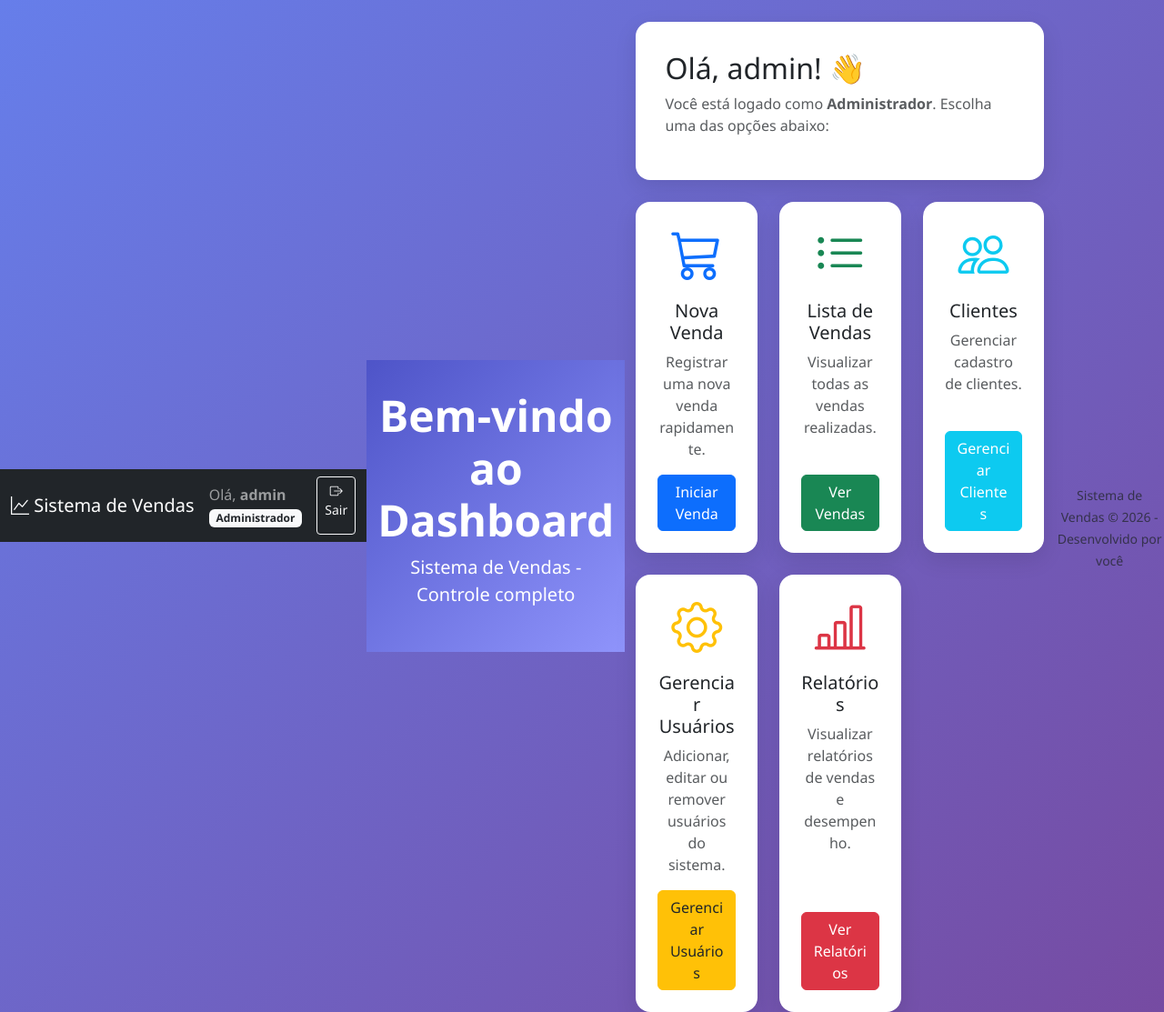
After one commit to kevelincristineescola/site-de-vendas, a Flask app: page /dashboard in a window 1280 px wide. The commit adds this page. Shown: the whole page at 91% size. Run offline with Flask 3, Linux system fonts and the light colour scheme; a user stored in the database is signed in.

Commit message:
fiz o sistema front end - Brenda

```diff
--- a/app.py
+++ b/app.py
@@ -4,7 +4,7 @@ from werkzeug.security import generate_password_hash, check_password_hash
 import os
 
 app = Flask(__name__)
-app.secret_key = 'sua_chave_secreta_muito_forte_aqui_123456'  # Mude isso em produção!
+app.secret_key = 'sua_chave_secreta_muito_forte_aqui_123456_mude_em_producao!'
 
 # ====================== CONFIGURAÇÃO DO BANCO ======================
 def init_db():
@@ -12,7 +12,6 @@ def init_db():
         conn = sqlite3.connect('database.db')
         cursor = conn.cursor()
 
-        # Tabela de usuários
         cursor.execute('''
             CREATE TABLE IF NOT EXISTS users (
                 id INTEGER PRIMARY KEY AUTOINCREMENT,
@@ -31,25 +30,26 @@ def init_db():
 
         conn.commit()
         conn.close()
-        print("Banco de dados criado com usuários padrão!")
+        print("✅ Banco de dados criado com usuários padrão!")
 
 # ====================== ROTAS ======================
 
 @app.route('/')
 def index():
     if 'user_id' in session:
-        if session['role'] == 'adm':
-            return "Bem-vindo, Administrador! <a href='/logout'>Sair</a>"
-        else:
-            return "Bem-vindo, Usuário! <a href='/logout'>Sair</a>"
+        return redirect(url_for('dashboard'))
     return render_template('index.html')
 
 
 @app.route('/login', methods=['GET', 'POST'])
 def login():
     if request.method == 'POST':
-        username = request.form['username']
-        password = request.form['password']
+        username = request.form.get('username')
+        password = request.form.get('password')
+
+        if not username or not password:
+            flash('Preencha todos os campos!', 'error')
+            return render_template('index.html')
 
         conn = sqlite3.connect('database.db')
         cursor = conn.cursor()
@@ -64,21 +64,28 @@ def login():
             session['role'] = user[3]
 
             flash(f'Login realizado com sucesso! Bem-vindo, {user[1]}', 'success')
-
-            if user[3] == 'adm':
-                return redirect(url_for('index'))  # ou para dashboard admin
-            else:
-                return redirect(url_for('index'))  # ou para dashboard user
+            return redirect(url_for('dashboard'))
         else:
             flash('Usuário ou senha incorretos!', 'error')
+            return render_template('index.html')
 
     return render_template('index.html')
+
+
+@app.route('/dashboard')
+def dashboard():
+    if 'user_id' not in session:
+        flash('Faça login para acessar o sistema.', 'error')
+        return redirect(url_for('index'))
+
+    role_name = 'Administrador' if session.get('role') == 'adm' else 'Vendedor'
+    return render_template('dashboard.html', username=session['username'], role=role_name)
 
 
 @app.route('/logout')
 def logout():
     session.clear()
-    flash('Você saiu do sistema.', 'info')
+    flash('Você saiu do sistema com sucesso.', 'info')
     return redirect(url_for('index'))
 
 
--- a/static/css/style.css
+++ b/static/css/style.css
@@ -1 +1,119 @@
-/* Estilos do sistema de vendas */
+/* ====================== ESTILO GERAL ====================== */
+body {
+    background: linear-gradient(135deg, #667eea 0%, #764ba2 100%);
+    min-height: 100vh;
+    margin: 0;
+    padding: 0;
+    display: flex;
+    align-items: center;
+    justify-content: center;
+    font-family: 'Segoe UI', system-ui, sans-serif;
+}
+
+/* Container principal */
+.login-container {
+    width: 100%;
+    max-width: 420px;
+    padding: 20px;
+}
+
+/* Card de login */
+.login-card {
+    background: white;
+    border-radius: 20px;
+    box-shadow: 0 20px 40px rgba(0, 0, 0, 0.25);
+    overflow: hidden;
+}
+
+/* Cabeçalho */
+.login-header {
+    background: linear-gradient(135deg, #4e54c8, #8f94fb);
+    color: white;
+    padding: 2.8rem 2rem 2rem;
+    text-align: center;
+}
+
+.login-header h1 {
+    font-size: 2.1rem;
+    font-weight: 700;
+    margin-bottom: 8px;
+}
+
+.login-header p {
+    opacity: 0.95;
+    margin: 0;
+    font-size: 1.05rem;
+}
+
+/* Corpo do formulário */
+.login-body {
+    padding: 2.5rem 2.2rem;
+}
+
+/* Inputs */
+.form-label {
+    font-weight: 600;
+    color: #333;
+    margin-bottom: 8px;
+}
+
+.input-group-text {
+    background-color: #f8f9fa;
+    border: 2px solid #e0e0e0;
+    border-right: none;
+    border-radius: 12px 0 0 12px;
+}
+
+.form-control {
+    height: 54px;
+    border: 2px solid #e0e0e0;
+    border-radius: 0 12px 12px 0;
+    font-size: 1.02rem;
+    transition: all 0.3s ease;
+}
+
+.form-control:focus {
+    border-color: #667eea;
+    box-shadow: 0 0 0 4px rgba(102, 126, 234, 0.15);
+    outline: none;
+}
+
+/* Botão de login */
+.btn-login {
+    height: 54px;
+    background: linear-gradient(135deg, #667eea, #764ba2);
+    color: white;
+    font-size: 1.1rem;
+    font-weight: 600;
+    border: none;
+    border-radius: 12px;
+    transition: all 0.3s ease;
+    margin-top: 10px;
+}
+
+.btn-login:hover {
+    transform: translateY(-3px);
+    box-shadow: 0 12px 25px rgba(102, 126, 234, 0.4);
+    color: white;
+}
+
+/* Alertas */
+.alert {
+    border-radius: 12px;
+    font-size: 0.98rem;
+}
+
+/* Responsividade */
+@media (max-width: 480px) {
+    .login-card {
+        border-radius: 16px;
+    }
+
+    .login-header {
+        padding: 2.2rem 1.5rem 1.5rem;
+    }
+
+    .login-body {
+        padding: 2rem 1.8rem;
+    }
+}
--- /dev/null
+++ b/templates/dashboard.html
@@ -0,0 +1,137 @@
+<!DOCTYPE html>
+<html lang="pt-br">
+<head>
+    <meta charset="UTF-8">
+    <meta name="viewport" content="width=device-width, initial-scale=1.0">
+    <title>Dashboard - Sistema de Vendas</title>
+
+    <!-- Bootstrap 5 + Icons -->
+    <link href="https://cdn.jsdelivr.net/npm/bootstrap@5.3.3/dist/css/bootstrap.min.css" rel="stylesheet">
+    <link href="https://cdn.jsdelivr.net/npm/bootstrap-icons@1.11.3/font/bootstrap-icons.css" rel="stylesheet">
+
+    <link rel="stylesheet" href="{{ url_for('static', filename='css/style.css') }}">
+
+    <style>
+        .dashboard-header {
+            background: linear-gradient(135deg, #4e54c8, #8f94fb);
+            color: white;
+            padding: 2rem 0;
+        }
+        .card {
+            border: none;
+            border-radius: 16px;
+            box-shadow: 0 8px 25px rgba(0, 0, 0, 0.1);
+            transition: transform 0.3s ease;
+        }
+        .card:hover {
+            transform: translateY(-8px);
+        }
+        .welcome-section {
+            background: white;
+            border-radius: 16px;
+            padding: 2rem;
+            box-shadow: 0 8px 25px rgba(0, 0, 0, 0.1);
+        }
+    </style>
+</head>
+<body>
+
+    <!-- Navbar -->
+    <nav class="navbar navbar-expand-lg navbar-dark bg-dark">
+        <div class="container-fluid">
+            <a class="navbar-brand" href="#">
+                <i class="bi bi-graph-up"></i> Sistema de Vendas
+            </a>
+            <div class="navbar-nav ms-auto">
+                <span class="navbar-text me-3">
+                    Olá, <strong>{{ username }}</strong>
+                    <span class="badge bg-light text-dark">{{ role }}</span>
+                </span>
+                <a href="{{ url_for('logout') }}" class="btn btn-outline-light btn-sm">
+                    <i class="bi bi-box-arrow-right"></i> Sair
+                </a>
+            </div>
+        </div>
+    </nav>
+
+    <div class="dashboard-header text-center">
+        <div class="container">
+            <h1 class="display-5 fw-bold">Bem-vindo ao Dashboard</h1>
+            <p class="lead">Sistema de Vendas - Controle completo</p>
+        </div>
+    </div>
+
+    <div class="container mt-4">
+
+        <!-- Mensagem de boas-vindas -->
+        <div class="welcome-section mb-4">
+            <h2>Olá, {{ username }}! 👋</h2>
+            <p class="text-muted">Você está logado como <strong>{{ role }}</strong>. Escolha uma das opções abaixo:</p>
+        </div>
+
+        <div class="row g-4">
+
+            <!-- Card 1 -->
+            <div class="col-md-6 col-lg-4">
+                <div class="card h-100 text-center p-4">
+                    <i class="bi bi-cart3 display-4 text-primary mb-3"></i>
+                    <h5 class="card-title">Nova Venda</h5>
+                    <p class="card-text text-muted">Registrar uma nova venda rapidamente.</p>
+                    <a href="#" class="btn btn-primary mt-auto">Iniciar Venda</a>
+                </div>
+            </div>
+
+            <!-- Card 2 -->
+            <div class="col-md-6 col-lg-4">
+                <div class="card h-100 text-center p-4">
+                    <i class="bi bi-list-ul display-4 text-success mb-3"></i>
+                    <h5 class="card-title">Lista de Vendas</h5>
+                    <p class="card-text text-muted">Visualizar todas as vendas realizadas.</p>
+                    <a href="#" class="btn btn-success mt-auto">Ver Vendas</a>
+                </div>
+            </div>
+
+            <!-- Card 3 -->
+            <div class="col-md-6 col-lg-4">
+                <div class="card h-100 text-center p-4">
+                    <i class="bi bi-people display-4 text-info mb-3"></i>
+                    <h5 class="card-title">Clientes</h5>
+                    <p class="card-text text-muted">Gerenciar cadastro de clientes.</p>
+                    <a href="#" class="btn btn-info text-white mt-auto">Gerenciar Clientes</a>
+                </div>
+            </div>
+
+            <!-- Card 4 - Só aparece para Administrador -->
+            {% if role == 'Administrador' %}
+            <div class="col-md-6 col-lg-4">
+                <div class="card h-100 text-center p-4 border-warning">
+                    <i class="bi bi-gear display-4 text-warning mb-3"></i>
+                    <h5 class="card-title">Gerenciar Usuários</h5>
+                    <p class="card-text text-muted">Adicionar, editar ou remover usuários do sistema.</p>
+                    <a href="#" class="btn btn-warning text-dark mt-auto">Gerenciar Usuários</a>
+                </div>
+            </div>
+            {% endif %}
+
+            <!-- Card 5 -->
+            <div class="col-md-6 col-lg-4">
+                <div class="card h-100 text-center p-4">
+                    <i class="bi bi-bar-chart-line display-4 text-danger mb-3"></i>
+                    <h5 class="card-title">Relatórios</h5>
+                    <p class="card-text text-muted">Visualizar relatórios de vendas e desempenho.</p>
+                    <a href="#" class="btn btn-danger mt-auto">Ver Relatórios</a>
+                </div>
+            </div>
+
+        </div>
+    </div>
+
+    <!-- Footer -->
+    <footer class="text-center py-4 mt-5 text-muted">
+        <small>Sistema de Vendas © 2026 - Desenvolvido por você</small>
+    </footer>
+
+    <!-- Bootstrap JS -->
+    <script src="https://cdn.jsdelivr.net/npm/bootstrap@5.3.3/dist/js/bootstrap.bundle.min.js"></script>
+</body>
+</html>
```
Also changed, not shown: templates/index.html (+80 -6 lines).
